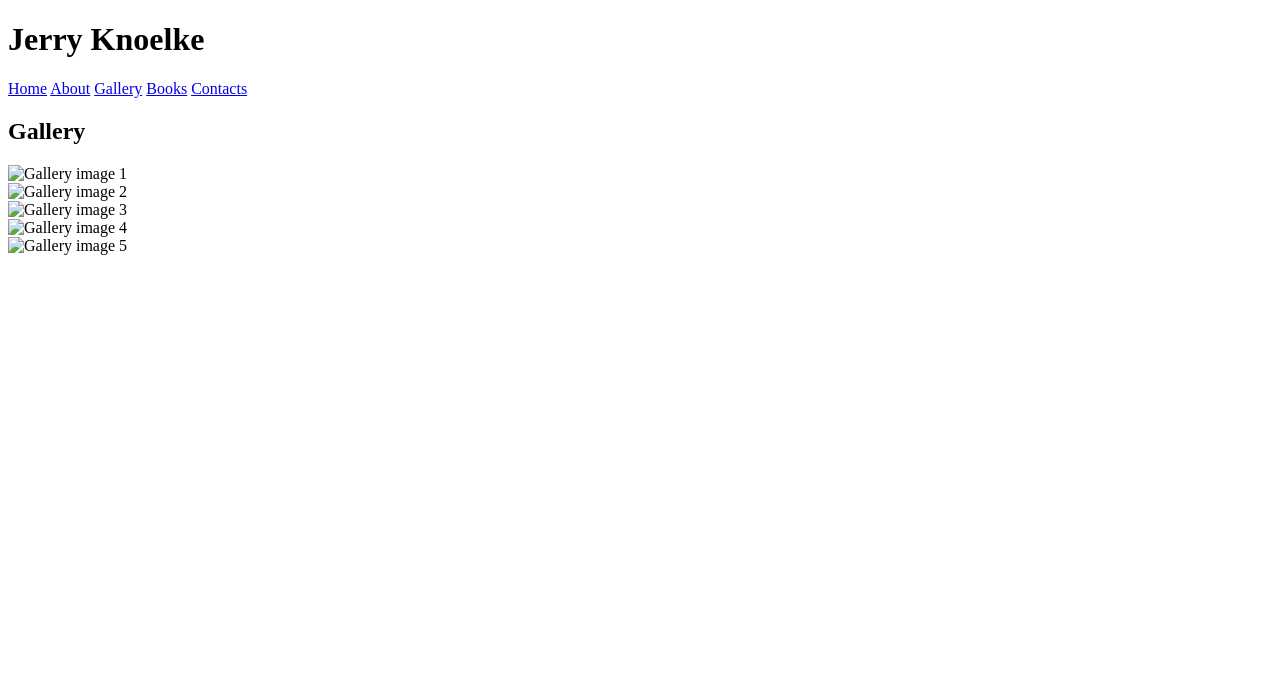
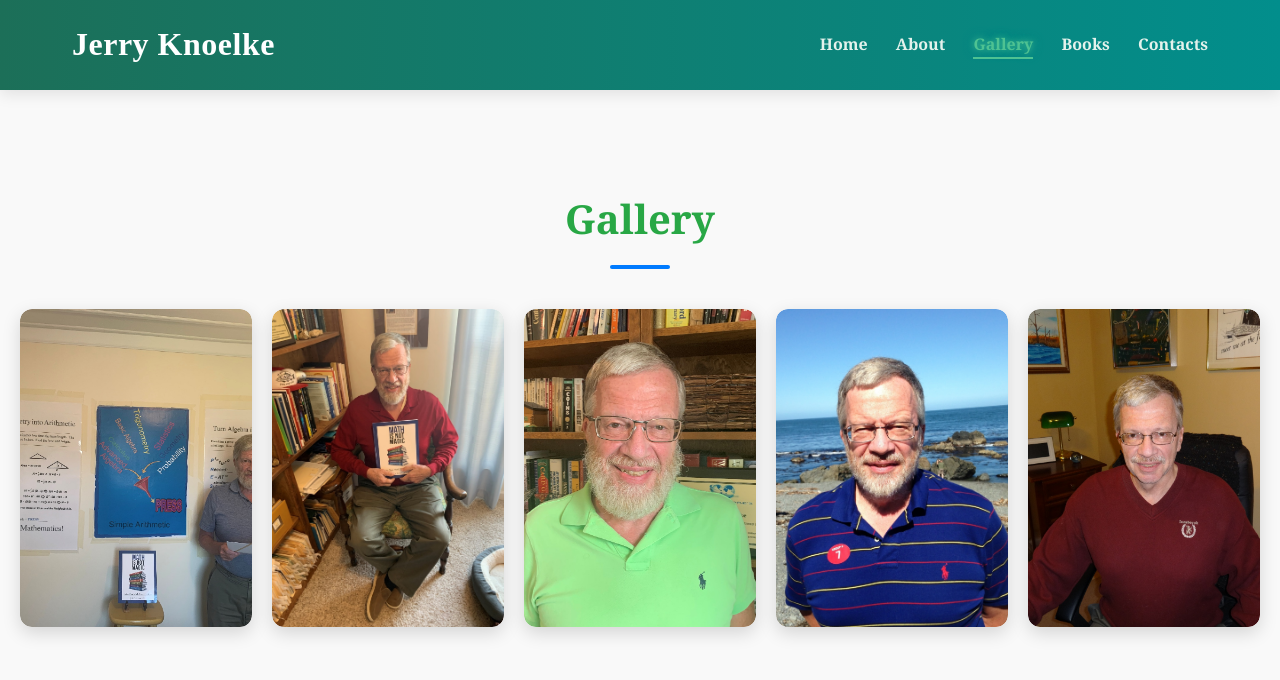
Before and after one commit to belle222023/SolveMathWordProblems, a plain HTML site: page gallery.html in a window 1280 px wide. Drawn offline with Linux system fonts and the light colour scheme; the site is published under a folder, as on GitHub Pages, so addresses that start at the root find nothing.

Commit message:
Update gallery.html

```diff
--- a/gallery.html
+++ b/gallery.html
@@ -4,7 +4,7 @@
   <meta charset="utf-8" />
   <meta name="viewport" content="width=device-width, initial-scale=1" />
   <title>Modern Gallery — Jerry Knoelke</title>
-  <link rel="stylesheet" href="/css/gallery.css" />
+  <link rel="stylesheet" href="css/gallery.css" />
 </head>
 <body>
   <!-- ===== HEADER ===== -->
@@ -30,21 +30,22 @@
 
     <div class="gallery-grid">
       <div class="gallery-item">
-        <img src="/images/author-1.jpg" alt="Gallery image 1" />
+        <img src="images/author-1.jpg" alt="Gallery image 1" />
       </div>
       <div class="gallery-item">
-        <img src="/images/author-3.jpg" alt="Gallery image 2" />
+        <img src="images/author-3.jpg" alt="Gallery image 2" />
       </div>
       <div class="gallery-item">
-        <img src="/images/author-4.jpg" alt="Gallery image 3" />
+        <img src="images/author-4.jpg" alt="Gallery image 3" />
       </div>
       <div class="gallery-item">
-        <img src="/images/author-5.jpg" alt="Gallery image 4" />
+        <img src="images/author-5.jpg" alt="Gallery image 4" />
       </div>
       <div class="gallery-item">
-        <img src="/images/author-6.jpg" alt="Gallery image 5" />
+        <img src="images/author-6.jpg" alt="Gallery image 5" />
       </div>
     </div>
 </section>
 </body>
+
 </html>
```
